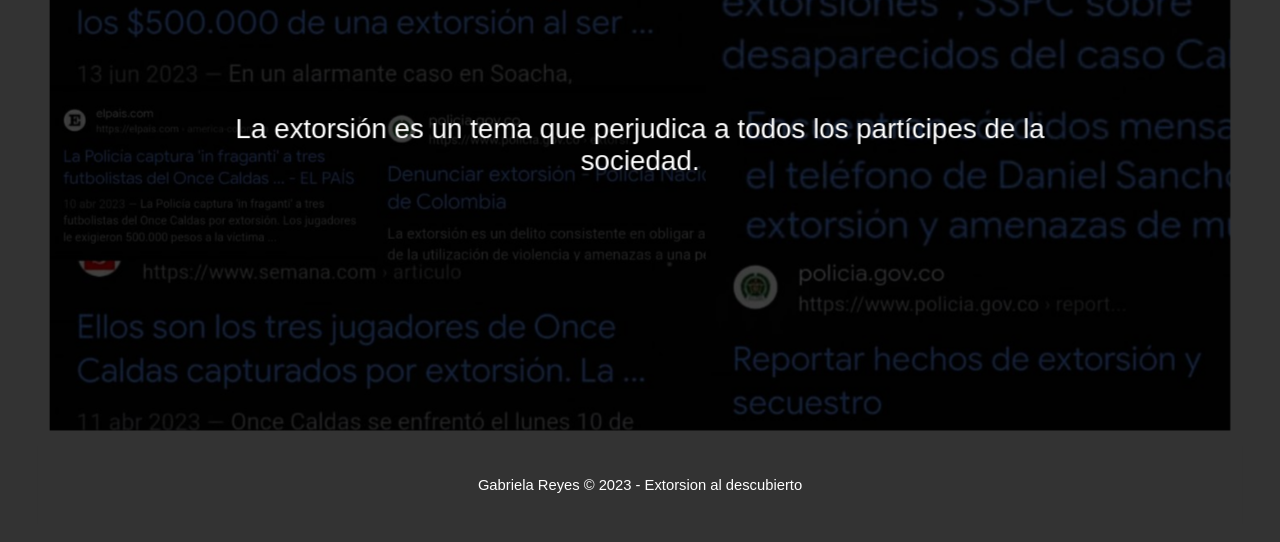
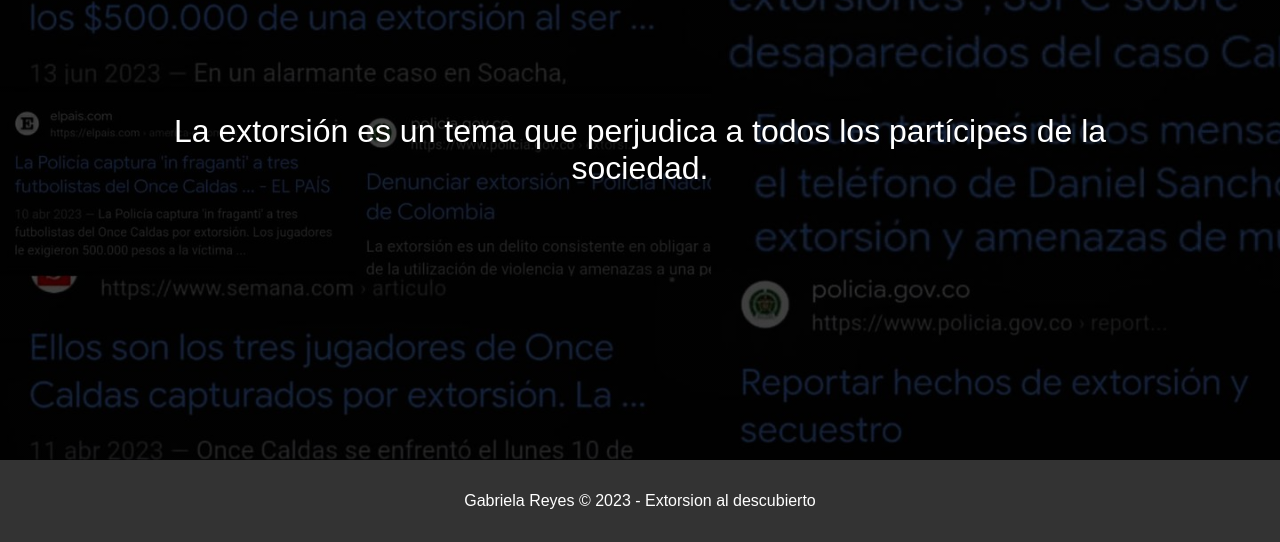
Before and after one commit to GabrielaReyes64/WebDocExtorsion.io, a plain HTML site: page index.html in a window 1280 px wide. Shown: the part 340-882 px from the top of the page. Drawn offline with Linux system fonts and the light colour scheme; a web font is replaced by a local one.

Commit message:
Update styles.css

```diff
--- a/styles.css
+++ b/styles.css
@@ -1,7 +1,6 @@
 *,
 *::before,
 *::after {
-  transform: scale(0.98);
   box-sizing: border-box;
 }
 
```
